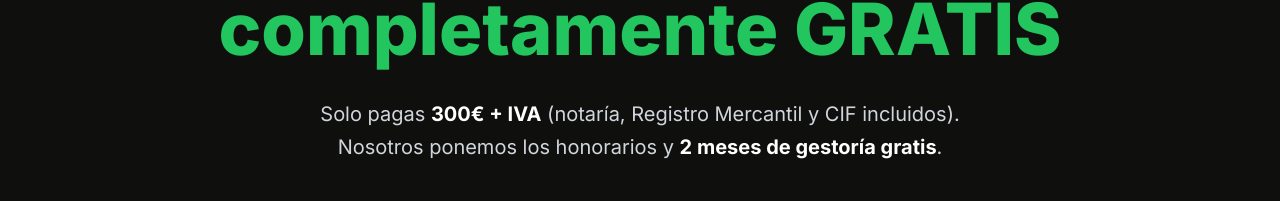
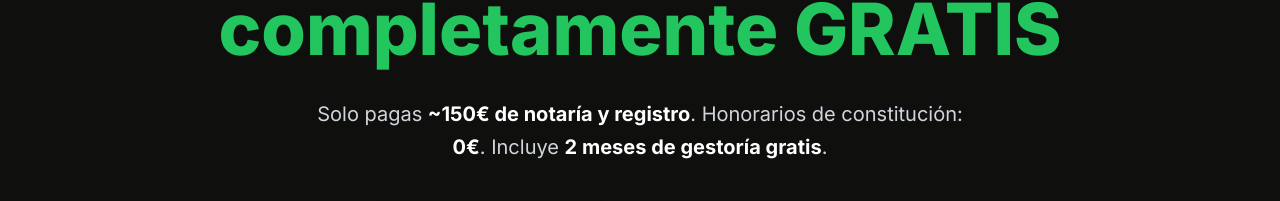
Before and after one commit to grupoairway/ecom-landing, a Next.js app: page / in a window 1280 px wide. Shown: the part 465-666 px from the top of the page. Built offline with nearby package versions, Linux system fonts and the light colour scheme.

Commit message:
Correccion honorarios 0€ y notaria 150€

```diff
--- a/app/components/FAQ.tsx
+++ b/app/components/FAQ.tsx
@@ -25,7 +25,7 @@ const faqs = [
   },
   {
     q: "¿Cuánto cuesta exactamente la notaría y el registro?",
-    a: "El precio total es 300€ + IVA, que incluye notaría, Registro Mercantil y CIF. No hay costes ocultos ni sorpresas.",
+    a: "Los gastos de notaría y registro son aproximadamente 150€. Los honorarios de constitución son completamente gratuitos.",
   },
 ];
 
--- a/app/page.tsx
+++ b/app/page.tsx
@@ -103,9 +103,9 @@ export default function Page() {
           {/* Subtítulo */}
           <p className="text-lg md:text-xl text-gray-300 max-w-2xl mx-auto mb-10 leading-relaxed">
             Solo pagas{" "}
-            <strong className="text-white">300€ + IVA</strong>{" "}
-            (notaría, Registro Mercantil y CIF incluidos). Nosotros ponemos los
-            honorarios y{" "}
+            <strong className="text-white">~150€ de notaría y registro</strong>.
+            Honorarios de constitución:{" "}
+            <strong className="text-white">0€</strong>. Incluye{" "}
             <strong className="text-white">2 meses de gestoría gratis</strong>.
           </p>
 
@@ -355,18 +355,14 @@ export default function Page() {
               </div>
               <div className="space-y-4">
                 {[
-                  {
-                    label: "Notaría + registro",
-                    value: "300€ + IVA",
-                    sub: "(nuestros honorarios: 0€)",
-                    green: false,
-                  },
+                  { label: "Honorarios constitución", value: "0€", green: true },
+                  { label: "Notaría + registro", value: "~150€", green: false },
                   { label: "2 meses gestoría", value: "GRATIS", green: true },
                   { label: "Permanencia", value: "Sin compromiso", green: false },
                   {
                     label: "Total 1er año",
-                    value: "~960€",
-                    sub: "(notaría + gestoría mes 3-12)",
+                    value: "~750€",
+                    sub: "(notaría 150€ + gestoría mes 3-12)",
                     total: true,
                     green: false,
                   },
@@ -402,14 +398,14 @@ export default function Page() {
             <p className="text-[#22C55E] font-semibold text-lg">
               Ahorro estimado en el primer año:{" "}
               <span className="text-white font-extrabold text-2xl">
-                hasta 1.500€
+                hasta 1.700€
               </span>
             </p>
             <a
               href="#formulario"
               className="inline-block bg-[#1E40AF] hover:bg-[#1e3a8a] text-white font-bold px-8 py-4 rounded-xl text-lg transition-colors"
             >
-              Quiero ahorrarme hasta 1.500€ →
+              Quiero ahorrarme hasta 1.700€ →
             </a>
           </div>
         </div>
@@ -781,7 +777,7 @@ export default function Page() {
             </p>
             <p className="mt-2 max-w-2xl mx-auto">
               La oferta de honorarios 0€ aplica a la constitución estándar de
-              una SL. Los gastos de notaría y Registro Mercantil (300€ + IVA)
+              una SL. Los gastos de notaría y Registro Mercantil (aprox. 150€)
               corren a cargo del cliente. Los 2 meses de gestoría gratuita se
               aplican desde la constitución. Sin permanencia a partir del mes 3.
             </p>
```
